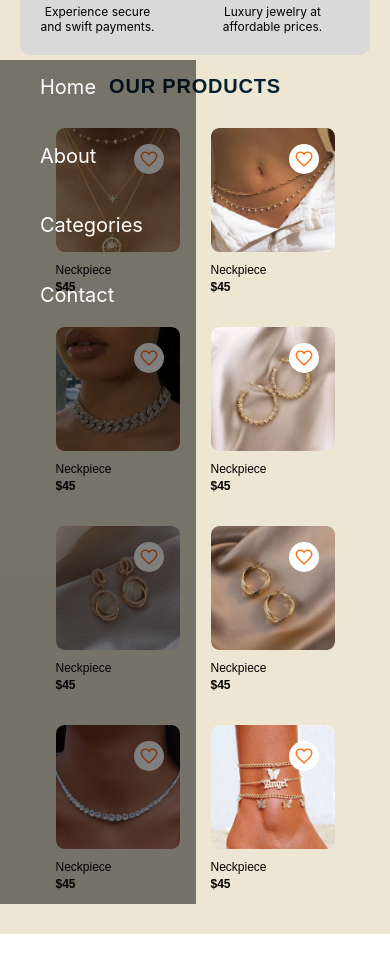
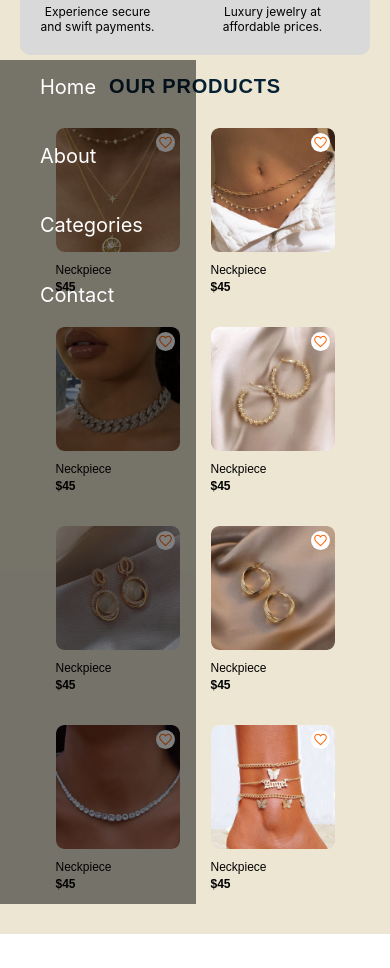
Before and after one commit to diddee/Ace-Luxe, a React (Create React App) app: page / in a window 390 px wide. Shown: the part 800-1768 px from the top of the page. Built offline with nearby package versions, Linux system fonts and the light colour scheme.

Commit message:
like update

```diff
--- a/src/Components/Products/Products.css
+++ b/src/Components/Products/Products.css
@@ -208,6 +208,16 @@
     margin: 0 20px;
   }
 
+  .product-page .products span{
+    top: 5px;
+    right: 5px;
+  }
+
+  .product-page .products .favorite-icon{
+    width: 15px;
+    padding: 2px;
+  }
+
 .product-page  .product {
     flex-basis: 40%;
   }
```
